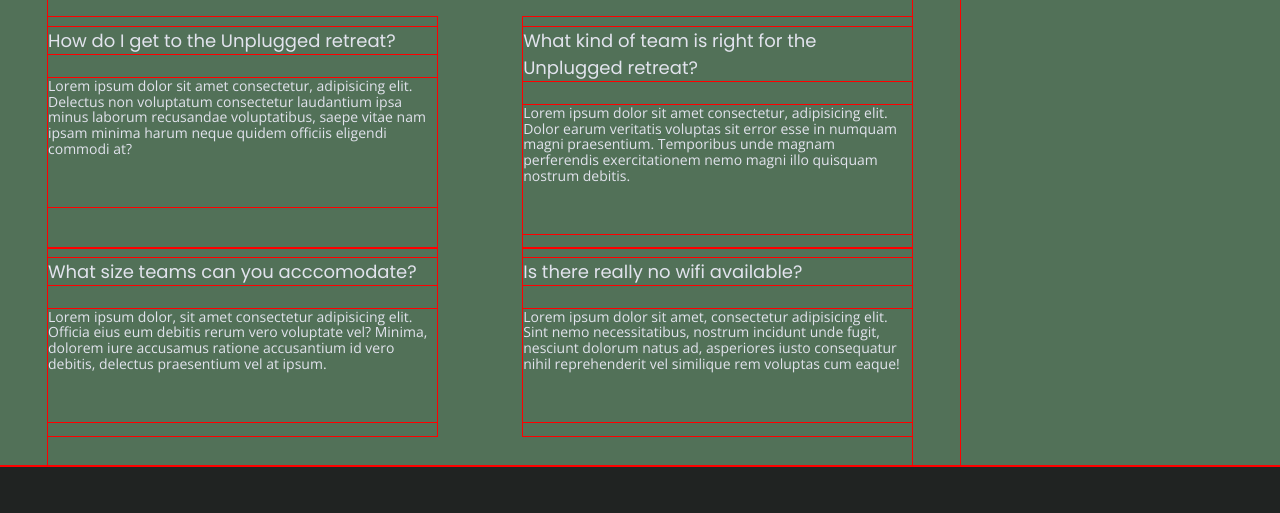
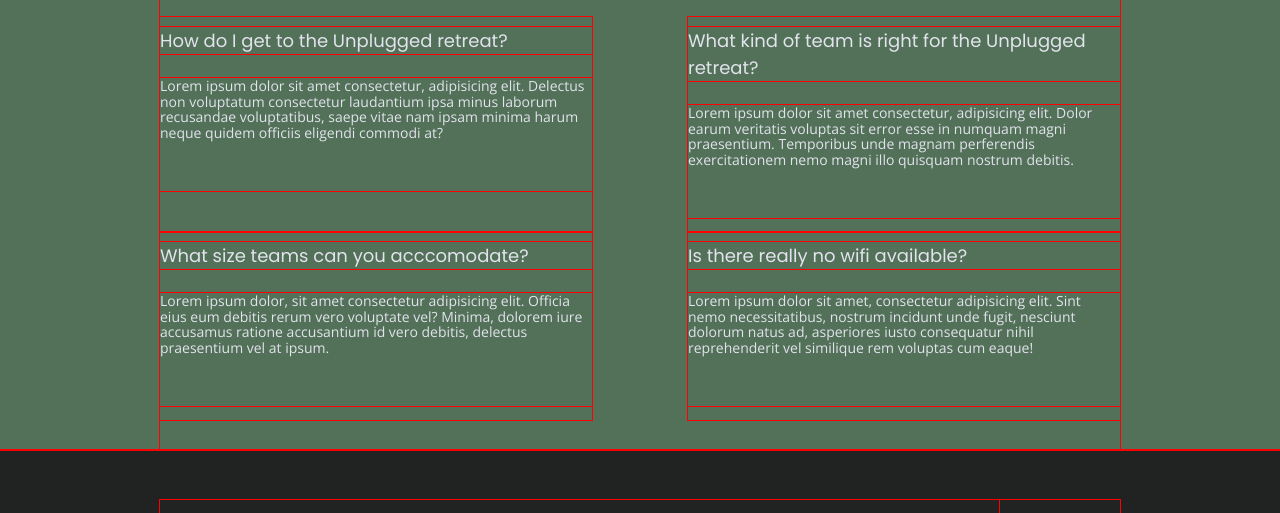
Before and after one commit to nicolelaine/unplugged, a website: page faq/index.html in a window 1280 px wide. Shown: the part 225-738 px from the top of the page. Drawn offline with nearby package versions, Linux system fonts and the light colour scheme.

Commit message:
Fixed flexbox on desktop faq page

```diff
--- a/css/main.css
+++ b/css/main.css
@@ -214,7 +214,7 @@ header nav {
 }
 
 header .content-wrapper {
-  max-width: 1200px;
+  max-width: 960px;
 	width: 90%;
 	display: flex;
 	justify-content: center;
@@ -886,7 +886,7 @@ address p {
 media queries for desktop */
 
 
-@media only screen and (min-width: 1200px) {
+@media only screen and (min-width: 960px) {
 /*Desktop styles here */
 
     header {
@@ -894,7 +894,7 @@ media queries for desktop */
     }
 
     .content-wrapper {
-         max-width: 1200px;
+         max-width: 960px;
     }
 
      /* Hero */
@@ -948,10 +948,23 @@ media queries for desktop */
 /* ==========================================================================
    FAQ Page
    ========================================================================== */
-    .faq h2 {
+    .faq {
+      display: flex;
+      justify-content: center;
+    }
+
+    .faq .content-wrapper {
+      justify-content: center;
+    }
+
+   .faq h2 {
         width: 100%;
         display: flex;
         justify-content: center;
+    }
+
+    .faq-items {
+      width: 100%;
     }
 
     header .content-wrapper {
```
